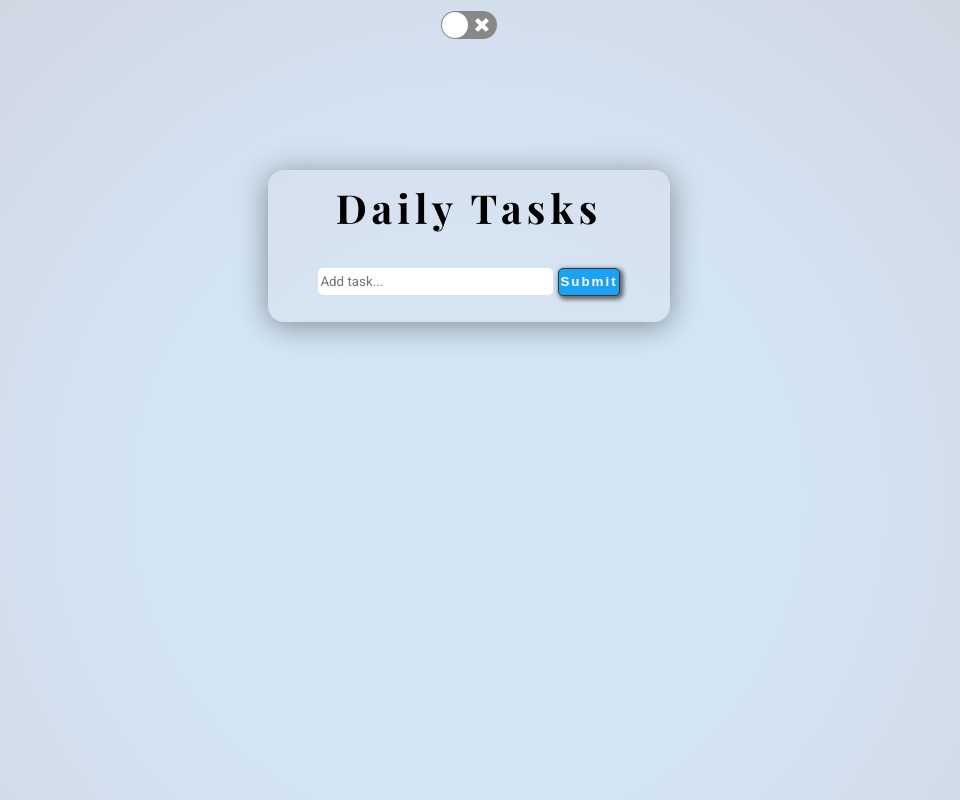
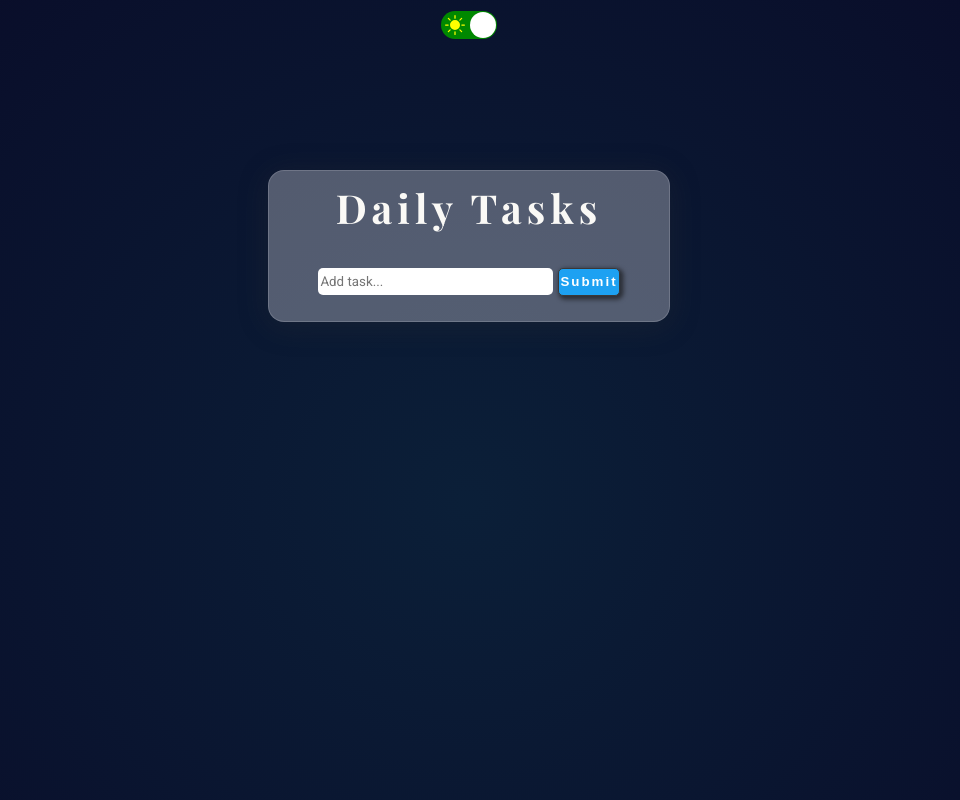
Before and after one commit to flor3z/newToDo, a React (Create React App) app: page / in a window 1280 px wide. Shown: the top 800 px of the page, without its empty margins (171-1131 px from the left). Built offline with nearby package versions, Linux system fonts and the light colour scheme.

Commit message:
icons added for theme selection

```diff
--- a/package.json
+++ b/package.json
@@ -10,7 +10,7 @@
     "react": "^18.0.0",
     "react-contenteditable": "^3.3.6",
     "react-dom": "^18.0.0",
-    "react-icons": "^4.3.1",
+    "react-icons": "^4.8.0",
     "react-scripts": "5.0.0",
     "react-switch": "^7.0.0",
     "uuid": "^8.3.2",
--- a/src/components/TodoList.js
+++ b/src/components/TodoList.js
@@ -2,6 +2,9 @@ import React from 'react';
 import Item from './Item';
 import { v4 as uuidv4 } from 'uuid';
 import ReactSwitch from 'react-switch';
+// import { FaSun } from 'react-icons/fa';
+import { BsFillSunFill } from 'react-icons/bs';
+import { FaMoon } from 'react-icons/fa';
 
 export default class TodoList extends React.Component {
   constructor(props) {
@@ -9,7 +12,7 @@ export default class TodoList extends React.Component {
     this.state = {
       itemValue: '',
       itemList: [],
-      theme: 'light',
+      theme: 'dark',
     };
     this.onTextChangeHandler = this.onTextChangeHandler.bind(this);
     this.addItem = this.addItem.bind(this);
@@ -120,6 +123,36 @@ export default class TodoList extends React.Component {
       <div id={theme}>
         <div className="switch">
           <ReactSwitch
+            uncheckedIcon={
+              <div
+                style={{
+                  display: 'flex',
+                  justifyContent: 'center',
+                  alignItems: 'center',
+                  height: '100%',
+                  fontSize: 15,
+                  color: 'orange',
+                  paddingRight: 2,
+                }}
+              >
+                <FaMoon />
+              </div>
+            }
+            checkedIcon={
+              <div
+                style={{
+                  display: 'flex',
+                  justifyContent: 'center',
+                  alignItems: 'center',
+                  height: '100%',
+                  fontSize: 20,
+                  color: 'yellow',
+                  paddingRight: 2,
+                }}
+              >
+                <BsFillSunFill />
+              </div>
+            }
             onChange={this.onToggleTheme}
             checked={theme === 'dark' ? true : false}
           />
--- a/src/styles.css
+++ b/src/styles.css
@@ -27,7 +27,6 @@ html {
   backdrop-filter: blur(4.7px);
 }
 
-
 #dark{
   height: 100rem;
   width: 100vw;
@@ -41,7 +40,6 @@ html {
   box-shadow: 0 4px 30px rgba(50, 50, 50, 0.3);
   border: 1px solid rgba(221, 220, 230, 0.20);
 }
-
 
 #dark .main-title {
   color: #faf9f6;
```
Also changed, not shown: 1 other file (tests, documents, lock files or other folders).
